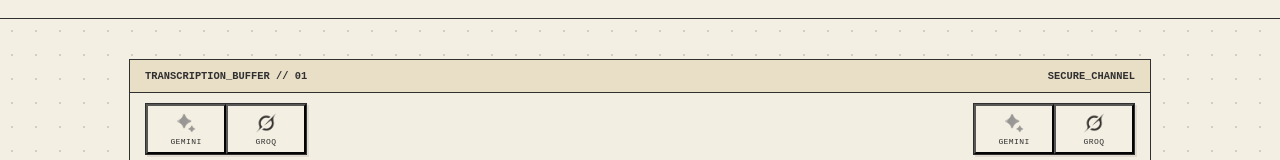
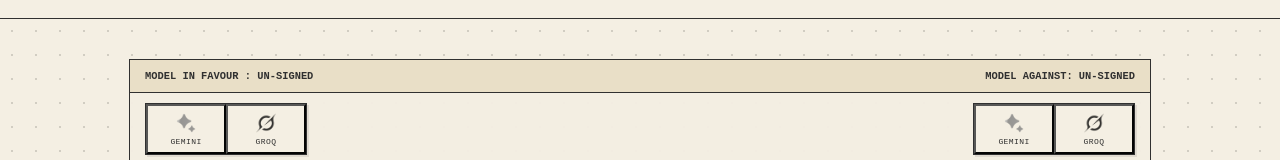
Before and after one commit to Eshaan111/AI-Debate, a Next.js app: page / in a window 1280 px wide. Shown: the part 161-321 px from the top of the page. Built offline with nearby package versions, Linux system fonts and the light colour scheme.

Commit message:
fetch request for input has access to Model Preference

```diff
--- a/app/components/chatArea.tsx
+++ b/app/components/chatArea.tsx
@@ -2,14 +2,23 @@ import React from 'react'
 import ChatInput from './chatinput'
 import MessageStream from './messageStream'
 import ModelButton from './model_button'
+import ModelLabel from './label'
+
+
 const ChatArea = () => {
-  return (
+
+
+
+
+    return (
     <div className="dc-workspace">
         <section className="dc-chat-container">
 
             <div className="dc-chat-header">
-            <span className="label">TRANSCRIPTION_BUFFER // 01</span>
-            <span className="label">SECURE_CHANNEL</span>
+            {/* <span className="label">MODEL IN FAVOUR {modelInFavour}</span>
+            <span className="label">MODEL AGAINST {modelAgainst}</span> */}
+            <ModelLabel inFavour={true}/>
+            <ModelLabel inFavour={false}/>
             </div>
 
             <div className="dc-chat-messages">
--- a/app/components/chatinput.tsx
+++ b/app/components/chatinput.tsx
@@ -1,16 +1,37 @@
 'use client'
-import React, { useState } from 'react'
-
+import React, { useEffect, useState } from 'react'
+import { useSearchParams } from 'next/navigation';
 const ChatInput = () => {
     const [text,setText] = useState('');
+    const [modelInFavour,setModelInFavour] = useState('Un-Signed')
+    const [modelAgainst,setModelAgainst] = useState('Un-Signed')
+
+    const curr_params = useSearchParams();
+    useEffect(()=>{
+        for (const [key, value] of curr_params.entries()) {
+            if(key=='modelInFavour' && value!=`undefined`){setModelInFavour(value)}
+            else if(key=='modelAgainst' && value!=`undefined`){setModelAgainst(value)}
+        }
+    },[curr_params])
+
 
     const handleChange = (e)=>{
         setText(e.target.value)
     }
 
+    const checkModelPreference = ()=>{
+        return (modelInFavour!='Un-Signed' && modelAgainst != 'Un-Signed')
+    }
+
     const handleTransmit = async ()=>{
+
+        if(!checkModelPreference()) {
+            console.log("MODEL PREFERENCE NOT SELECTED")
+            return
+        };
+
         let val = text.trim()
-        if(val == "")return;
+        if(val == ""){console.log('emppty input');return};
         console.log('TRANSMITTING DATA TO SERVER : ',val)
 
         const params =new URLSearchParams({
--- /dev/null
+++ b/app/components/label.tsx
@@ -0,0 +1,32 @@
+'use client'
+import React from 'react'
+import { useSearchParams } from 'next/navigation'
+import { useState, useEffect } from 'react'
+
+const ModelLabel = ({inFavour}) => {
+
+    const [modelInFavour,setModelInFavour] = useState('Un-Signed')
+    const [modelAgainst,setModelAgainst] = useState('Un-Signed')
+
+    const curr_params = useSearchParams();
+        useEffect(()=>{
+            for (const [key, value] of curr_params.entries()) {
+                if(key=='modelInFavour' && value!='undefined'){setModelInFavour(value)}
+                else if(key=='modelAgainst' && value!='undefined'){setModelAgainst(value)}
+            }
+        },[curr_params])
+    let mesg;
+    if(inFavour){
+        mesg = `MODEL IN FAVOUR : ${modelInFavour}`;
+    }
+    else{
+        mesg = `MODEL AGAINST: ${modelAgainst}`;
+    }
+
+    return(
+        <span className="label">{mesg}</span>
+    )
+
+}
+
+export default ModelLabel
--- a/app/components/model_button.tsx
+++ b/app/components/model_button.tsx
@@ -6,7 +6,6 @@ const ModelButton = ({src,name,inFavour}) => {
     const router =  useRouter();
     const curr_path = usePathname();
     const curr_params = useSearchParams();
-    const curr_queries = curr_params.keys;
     let params_new = {};
     const changeUrlParams = ()=>{
         for (const [key, value] of curr_params.entries()) {
```
